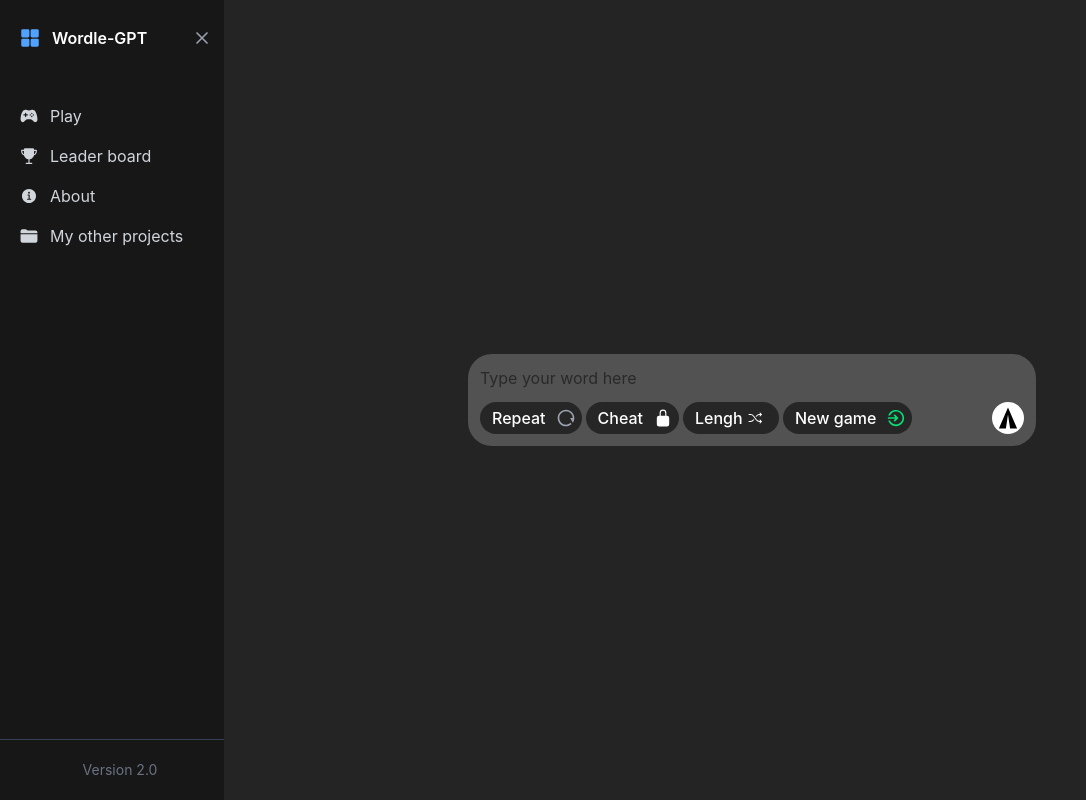
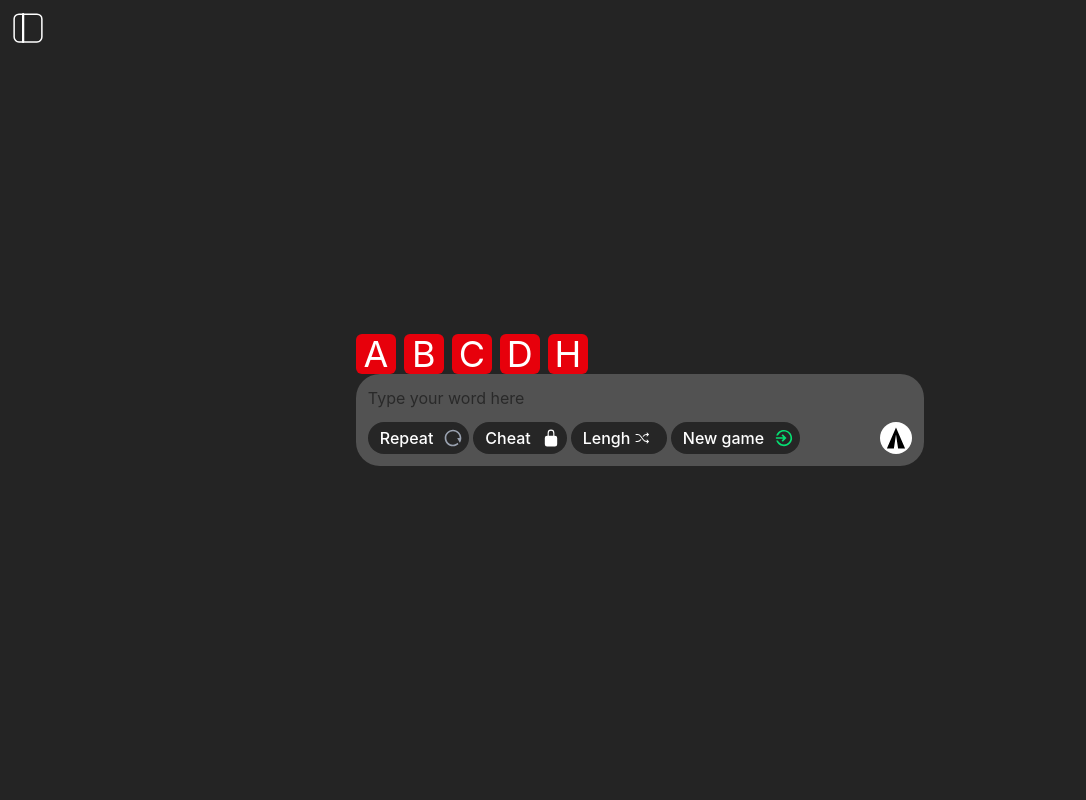
Before and after one commit to kikoDevv/Wordle-GPT, a Next.js app: page / in a window 1280 px wide. Shown: the whole page, without its empty margins (0-1086 px from the left). Built offline with nearby package versions, Linux system fonts and the light colour scheme.

Commit message:
The out put display is set up

```diff
--- a/src/UI/sidebar/Sidebar.tsx
+++ b/src/UI/sidebar/Sidebar.tsx
@@ -4,7 +4,7 @@ import Link from "next/link";
 import { IoGameController, IoTrophy, IoInformationCircle, IoFolder, IoGrid } from "react-icons/io5";
 
 export default function Sidebar() {
-  const [isOpen, setIsOpen] = useState(true);
+  const [isOpen, setIsOpen] = useState(false);
   return (
     <>
       {/*--------- condition ----------*/}
--- a/src/app/page.tsx
+++ b/src/app/page.tsx
@@ -12,15 +12,50 @@ export default function Home() {
   const [isRepeat, setRepeat] = useState(false);
   const [isCheating, setCheating] = useState(false);
   const [rotationDegree, setRotationDegree] = useState(0);
-
+  {
+    /*--------- functions ----------*/
+  }
   const createNewGame = () => {
     setRotationDegree((prev) => prev + 360);
   };
+  {
+    /*--------- input value ----------*/
+  }
+  const [userInput, setUserInput] = useState("ABCDH");
+  const [typingValue, setTypingValue] = useState("");
+
+  const saveUserInput = () => {
+    setUserInput(typingValue);
+    setTypingValue("");
+  };
 
   return (
-    <div className="grid w-full items-center justify-center">
-			<div className="grid bg-neutral-600 p-3 rounded-3xl">
-				<input type="text" placeholder="Type your word here" className="focus:outline-none border-none"/>
+    <div className="grid w-full justify-center">
+      <section className="self-end">
+        <div className="flex gap-2">
+          {userInput.split("").map((letter, index) => (
+            <h1
+              key={index}
+              className="flex justify-center items-center bg-red-600 text-white text-4xl w-10 h-10 rounded-md">
+              {letter}
+            </h1>
+          ))}
+        </div>
+      </section>
+      {/*--------- main box section ----------*/}
+      <div className="grid bg-neutral-600 p-3 rounded-3xl self-start">
+        <input
+          type="text"
+          placeholder="Type your word here"
+          className="focus:outline-none border-none uppercase placeholder:normal-case"
+          value={typingValue}
+          onChange={(e) => setTypingValue(e.target.value.toUpperCase())}
+          onKeyDown={(e) => {
+            if (e.key === "Enter") {
+              saveUserInput();
+            }
+          }}
+        />
         {/*--------- lower container ----------*/}
         <div className="flex gap-20 mt-3">
           {/*--------- buttons container ----------*/}
@@ -87,7 +122,9 @@ export default function Home() {
             </div>
           </section>
           {/*--------- send button ----------*/}
-							<button className="bg-white px-2 py-2 rounded-full cursor-pointer"><IoSendSharp className="scale-140 rotate-270"/></button>
+          <button className="bg-white px-2 py-2 rounded-full cursor-pointer" onClick={saveUserInput}>
+            <IoSendSharp className="scale-140 rotate-270" />
+          </button>
         </div>
       </div>
     </div>
```
Lines whose indentation alone changed are shown as unchanged.
